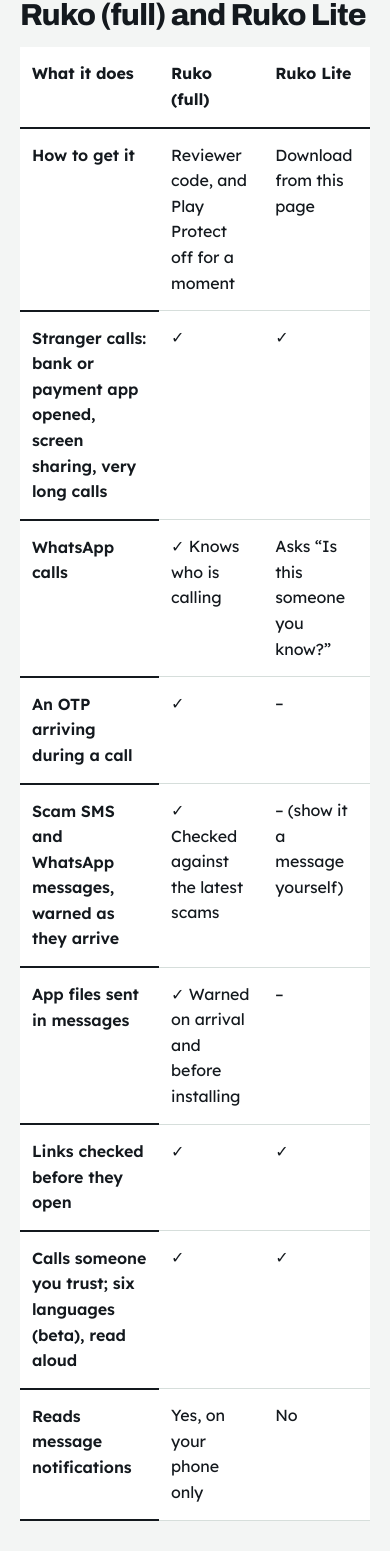
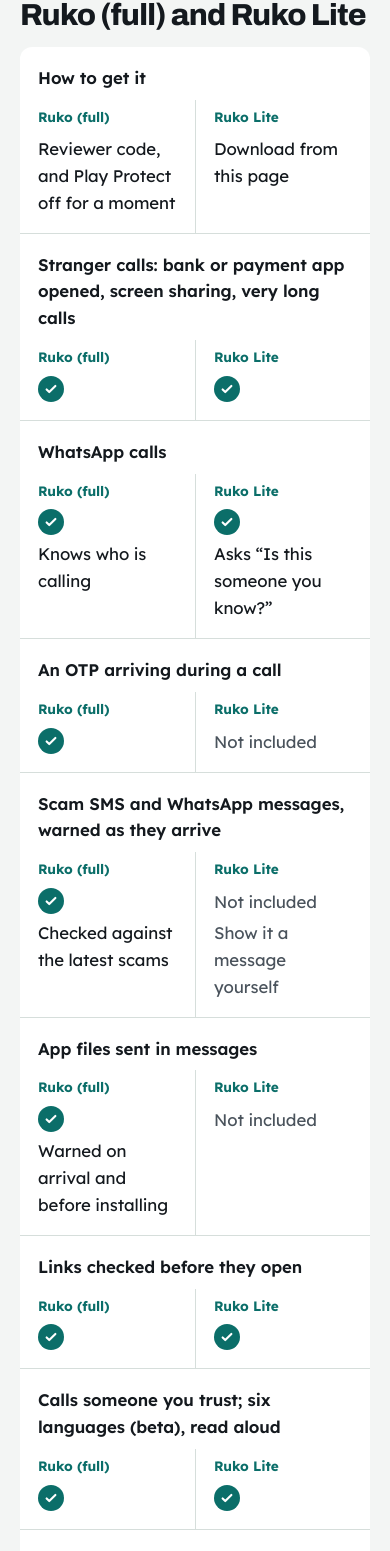
Before and after one commit to rnntech/ruko-web, a Next.js app: page /install in a window 390 px wide. Shown: the part 2384-3935 px from the top of the page. Built offline with nearby package versions, Linux system fonts and the light colour scheme.

Commit message:
Get Ruko: cleaner full vs Lite table (even lines, filled ticks, stacked rows on phones)

```diff
--- a/app/install/install.module.css
+++ b/app/install/install.module.css
@@ -27,9 +27,140 @@
   margin-top: 64px;
 }
 
+/* Full vs Lite: one card, one hairline between rows, filled ticks (overrides the global table rules). */
+.compare {
+  border-collapse: separate;
+  border-spacing: 0;
+  border-radius: var(--radius-card);
+  overflow: hidden;
+  background: var(--surface);
+  font-size: 1.05rem;
+}
+
+.compare th,
+.compare td {
+  padding: 18px 24px;
+  border-bottom: 1px solid var(--line);
+  vertical-align: middle;
+}
+
+.compare tbody tr:last-child > * {
+  border-bottom: 0;
+}
+
+.compare thead th {
+  background: var(--mint-100);
+  border-bottom: 0;
+  font-size: 1rem;
+  font-weight: 700;
+  color: var(--teal-900);
+}
+
+.compare thead th:first-child {
+  width: 40%;
+}
+
+.compare thead th + th {
+  width: 30%;
+}
+
 .compare th[scope="row"] {
   font-weight: 600;
-  text-align: left;
+  color: var(--ink);
+}
+
+.mark {
+  display: inline-flex;
+  align-items: flex-start;
+  gap: 12px;
+}
+
+.yes {
+  display: inline-flex;
+  flex: none;
+  align-items: center;
+  justify-content: center;
+  width: 26px;
+  height: 26px;
+  border-radius: 50%;
+  background: var(--teal-700);
+  color: var(--surface);
+}
+
+.no {
+  flex: none;
+  padding-top: 1px;
+  color: var(--ink-soft);
+}
+
+.cellNote {
+  color: var(--ink);
+}
+
+.cellNoteSoft {
+  color: var(--ink-soft);
+}
+
+.markStack {
+  display: flex;
+  flex-direction: column;
+  gap: 4px;
+}
+
+/* Phones: each row becomes a block, the feature on top and the two versions side by side under it. */
+@media (max-width: 640px) {
+  .compare,
+  .compare tbody {
+    display: block;
+  }
+
+  .compare thead {
+    position: absolute;
+    width: 1px;
+    height: 1px;
+    overflow: hidden;
+    clip: rect(0 0 0 0);
+  }
+
+  .compare tr {
+    display: grid;
+    grid-template-columns: minmax(0, 1fr) minmax(0, 1fr);
+    border-bottom: 1px solid var(--line);
+  }
+
+  .compare tbody tr:last-child {
+    border-bottom: 0;
+  }
+
+  .compare th,
+  .compare td {
+    border-bottom: 0;
+    padding: 6px 18px 16px;
+  }
+
+  .compare th[scope="row"] {
+    grid-column: 1 / -1;
+    padding-top: 18px;
+    padding-bottom: 8px;
+  }
+
+  .compare td::before {
+    content: attr(data-label);
+    display: block;
+    margin-bottom: 8px;
+    font-size: 0.85rem;
+    font-weight: 700;
+    color: var(--teal-700);
+  }
+
+  .compare td + td {
+    border-left: 1px solid var(--line);
+  }
+
+  .mark {
+    flex-direction: column;
+    gap: 6px;
+  }
 }
 
 .options {
--- a/app/install/page.tsx
+++ b/app/install/page.tsx
@@ -12,6 +12,63 @@ export const metadata: Metadata = {
  * Get Ruko (D-101): Ruko Lite is the download (it installs from a website); the full app is shown in a short video,
  * because Google Play Protect blocks installing it from a website (IS1, IS2) until it is on the Play Store.
  */
+type Cell = { has: "yes" | "no" | "info"; note?: string };
+
+const COMPARE: { what: string; full: Cell; lite: Cell }[] = [
+  {
+    what: "How to get it",
+    full: { has: "info", note: "Reviewer code, and Play Protect off for a moment" },
+    lite: { has: "info", note: "Download from this page" },
+  },
+  {
+    what: "Stranger calls: bank or payment app opened, screen sharing, very long calls",
+    full: { has: "yes" },
+    lite: { has: "yes" },
+  },
+  {
+    what: "WhatsApp calls",
+    full: { has: "yes", note: "Knows who is calling" },
+    lite: { has: "yes", note: "Asks “Is this someone you know?”" },
+  },
+  { what: "An OTP arriving during a call", full: { has: "yes" }, lite: { has: "no" } },
+  {
+    what: "Scam SMS and WhatsApp messages, warned as they arrive",
+    full: { has: "yes", note: "Checked against the latest scams" },
+    lite: { has: "no", note: "Show it a message yourself" },
+  },
+  {
+    what: "App files sent in messages",
+    full: { has: "yes", note: "Warned on arrival and before installing" },
+    lite: { has: "no" },
+  },
+  { what: "Links checked before they open", full: { has: "yes" }, lite: { has: "yes" } },
+  { what: "Calls someone you trust; six languages (beta), read aloud", full: { has: "yes" }, lite: { has: "yes" } },
+  {
+    what: "Reads message notifications",
+    full: { has: "info", note: "Yes, on your phone only" },
+    lite: { has: "info", note: "No" },
+  },
+];
+
+/** A table cell: a filled tick, a plain "Not included", or just the words. */
+function Mark({ cell }: { cell: Cell }) {
+  if (cell.has === "info") return <span className={styles.cellNote}>{cell.note}</span>;
+  return (
+    <span className={cell.has === "yes" ? styles.mark : styles.markStack}>
+      {cell.has === "yes" ? (
+        <span className={styles.yes} aria-label="Yes" role="img">
+          <svg viewBox="0 0 16 16" width="14" height="14" aria-hidden="true">
+            <path d="M3 8.5l3 3 7-7" fill="none" stroke="currentColor" strokeWidth="2.4" strokeLinecap="round" strokeLinejoin="round" />
+          </svg>
+        </span>
+      ) : (
+        <span className={styles.no}>Not included</span>
+      )}
+      {cell.note && <span className={cell.has === "yes" ? styles.cellNote : styles.cellNoteSoft}>{cell.note}</span>}
+    </span>
+  );
+}
+
 export default function InstallPage() {
   return (
     <>
@@ -78,7 +135,6 @@ export default function InstallPage() {
         {/* ---- Full vs Lite ---- */}
         <div className="container">
           <h2 className={styles.compareTitle}>Ruko (full) and Ruko Lite</h2>
-          <div className="table-wrap">
           <table className={styles.compare}>
             <thead>
               <tr>
@@ -88,54 +144,19 @@ export default function InstallPage() {
               </tr>
             </thead>
             <tbody>
-                <tr>
-                  <th scope="row">How to get it</th>
-                  <td>Reviewer code, and Play Protect off for a moment</td>
-                  <td>Download from this page</td>
+              {COMPARE.map((row) => (
+                <tr key={row.what}>
+                  <th scope="row">{row.what}</th>
+                  <td data-label="Ruko (full)">
+                    <Mark cell={row.full} />
+                  </td>
+                  <td data-label="Ruko Lite">
+                    <Mark cell={row.lite} />
+                  </td>
                 </tr>
-                <tr>
-                  <th scope="row">Stranger calls: bank or payment app opened, screen sharing, very long calls</th>
-                  <td>✓</td>
-                  <td>✓</td>
-                </tr>
-                <tr>
-                  <th scope="row">WhatsApp calls</th>
-                  <td>✓ Knows who is calling</td>
-                  <td>Asks &ldquo;Is this someone you know?&rdquo;</td>
-                </tr>
-                <tr>
-                  <th scope="row">An OTP arriving during a call</th>
-                  <td>✓</td>
-                  <td>–</td>
-                </tr>
-                <tr>
-                  <th scope="row">Scam SMS and WhatsApp messages, warned as they arrive</th>
-                  <td>✓ Checked against the latest scams</td>
-                  <td>– (show it a message yourself)</td>
-                </tr>
-                <tr>
-                  <th scope="row">App files sent in messages</th>
-                  <td>✓ Warned on arrival and before installing</td>
-                  <td>–</td>
-                </tr>
-                <tr>
-                  <th scope="row">Links checked before they open</th>
-                  <td>✓</td>
-                  <td>✓</td>
-                </tr>
-                <tr>
-                  <th scope="row">Calls someone you trust; six languages (beta), read aloud</th>
-                  <td>✓</td>
-                  <td>✓</td>
-                </tr>
-                <tr>
-                  <th scope="row">Reads message notifications</th>
-                  <td>Yes, on your phone only</td>
-                  <td>No</td>
-                </tr>
+              ))}
             </tbody>
           </table>
-          </div>
         </div>
       </section>
 
```
Lines whose indentation alone changed are shown as unchanged.
